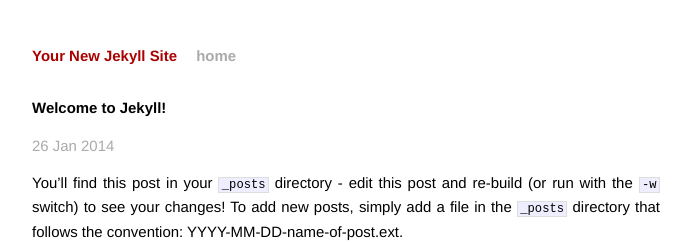
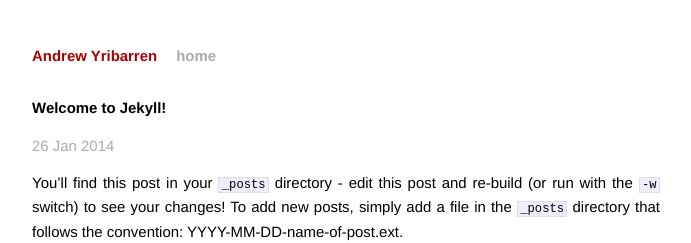
Before and after one commit to andrewyribarren/andrewyribarren, a Jekyll site: the page built from _posts/2014-01-26-welcome-to-jekyll.markdown, in a window 1280 px wide. Shown: the top 243 px of the page, without its empty margins (294-985 px from the left). Built offline with Jekyll 4.4.1, drawn with Linux system fonts in a browser that asks for light colours; Markdown is read by kramdown in place of the engine named in the settings.

Commit message:
made some changes to the config for name and default permalinks

```diff
--- a/_config.yml
+++ b/_config.yml
@@ -1,3 +1,4 @@
-name: Your New Jekyll Site
+name: Andrew Yribarren
 markdown: redcarpet
 pygments: true
+permalink: pretty
```
